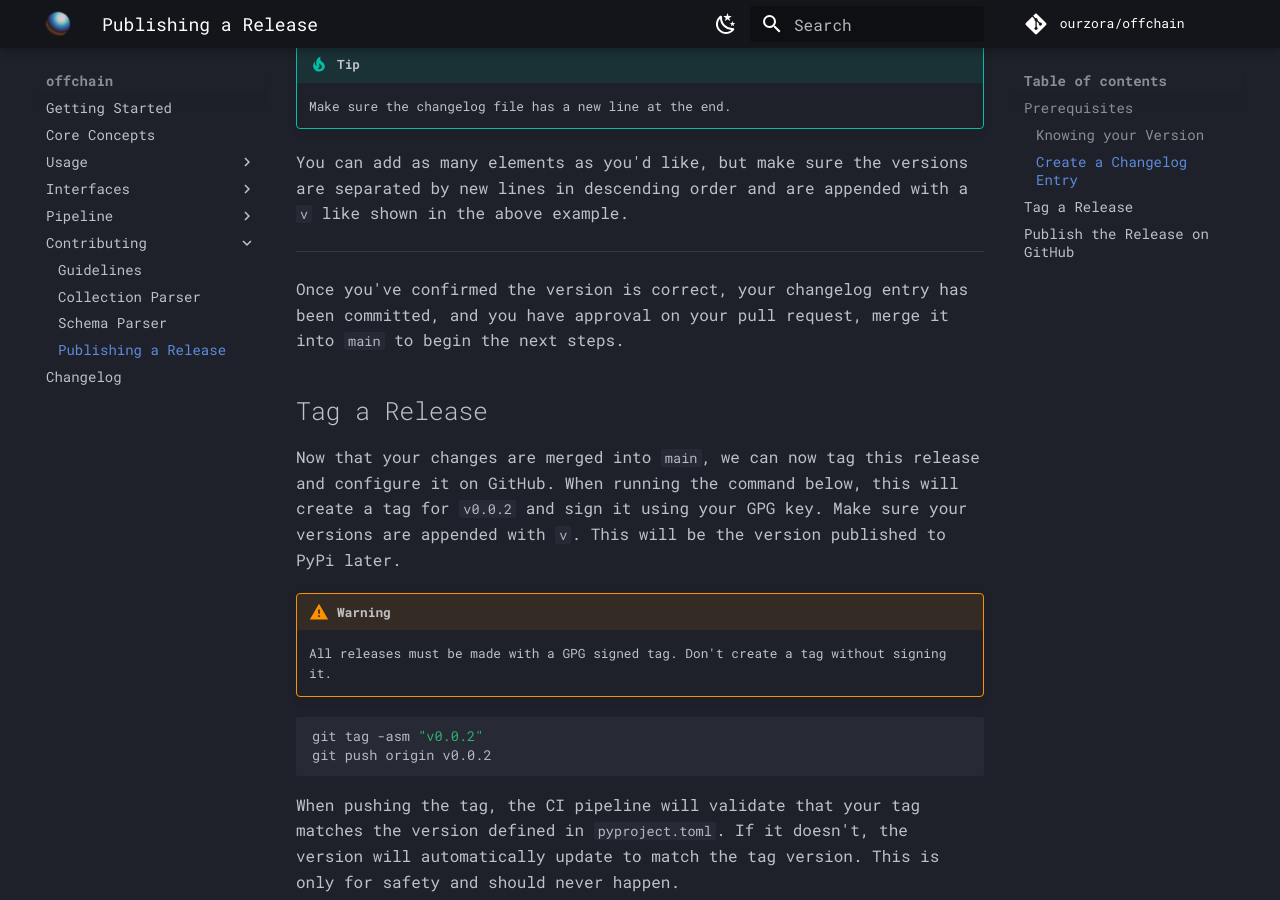
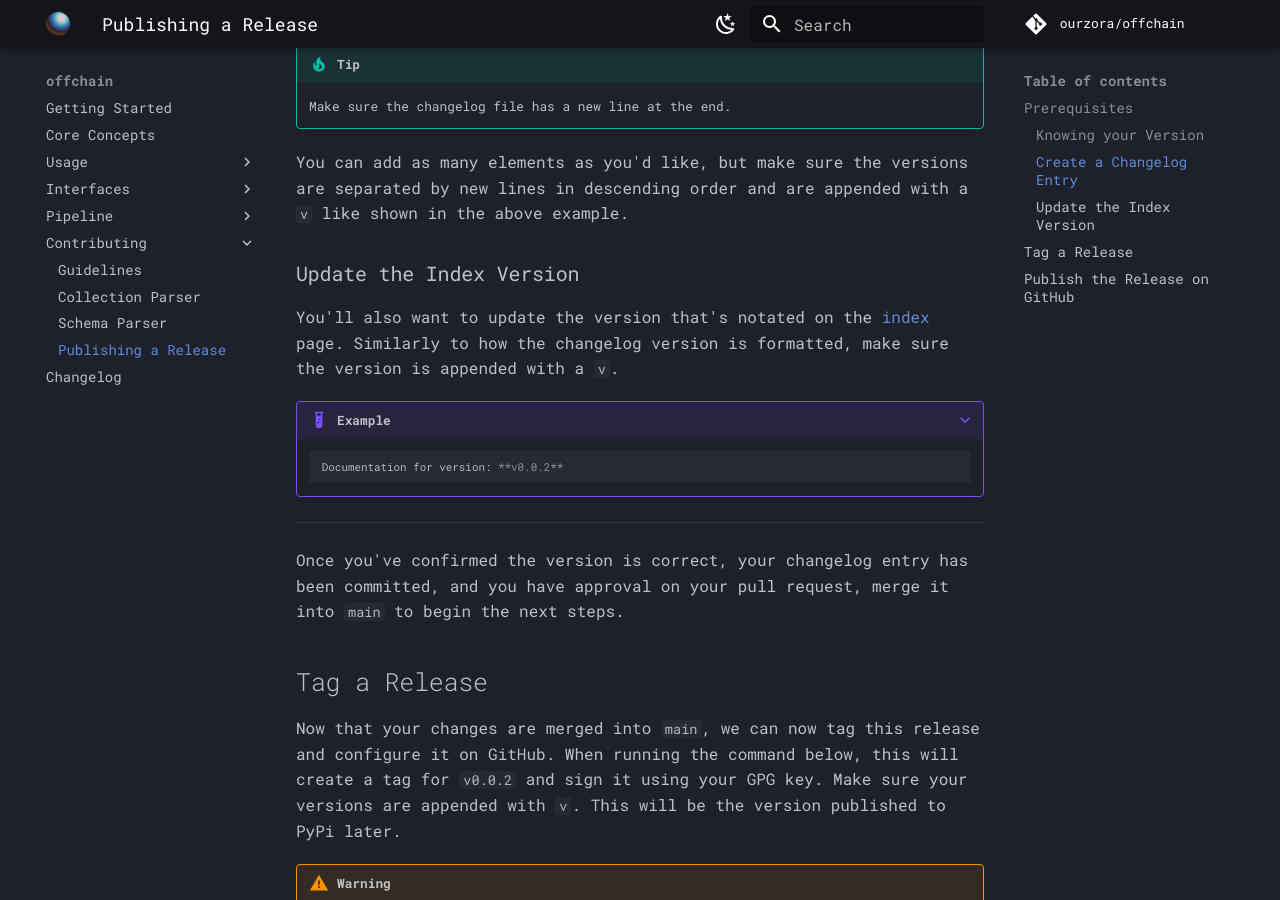
Before and after one commit to ourzora/offchain, an MkDocs documentation site: the page built from docs/contributing/publish_release.md, in a window 1280 px wide and 900 px high, scrolled down 1300 px. Built offline with MkDocs 1.6.1 and Material for MkDocs 9.7.7, drawn with Linux system fonts in a browser that asks for light colours; comment, search, counter and statistics services are not loaded.

Commit message:
Add documentation for index version

````diff
--- a/docs/contributing/publish_release.md
+++ b/docs/contributing/publish_release.md
@@ -52,6 +52,15 @@ Entries are formatted like:
 
 You can add as many elements as you'd like, but make sure the versions are separated by new lines in descending order and are appended with a `v` like shown in the above example.
 
+### Update the Index Version
+You'll also want to update the version that's notated on the [index](https://ourzora.github.io/offchain/) page.
+Similarly to how the changelog version is formatted, make sure the version is appended with a `v`.
+
+???+ example
+    ```md
+    Documentation for version: **v0.0.2**
+    ```
+
 ---
 
 Once you've confirmed the version is correct, your changelog entry has been committed, and you have approval on
````
